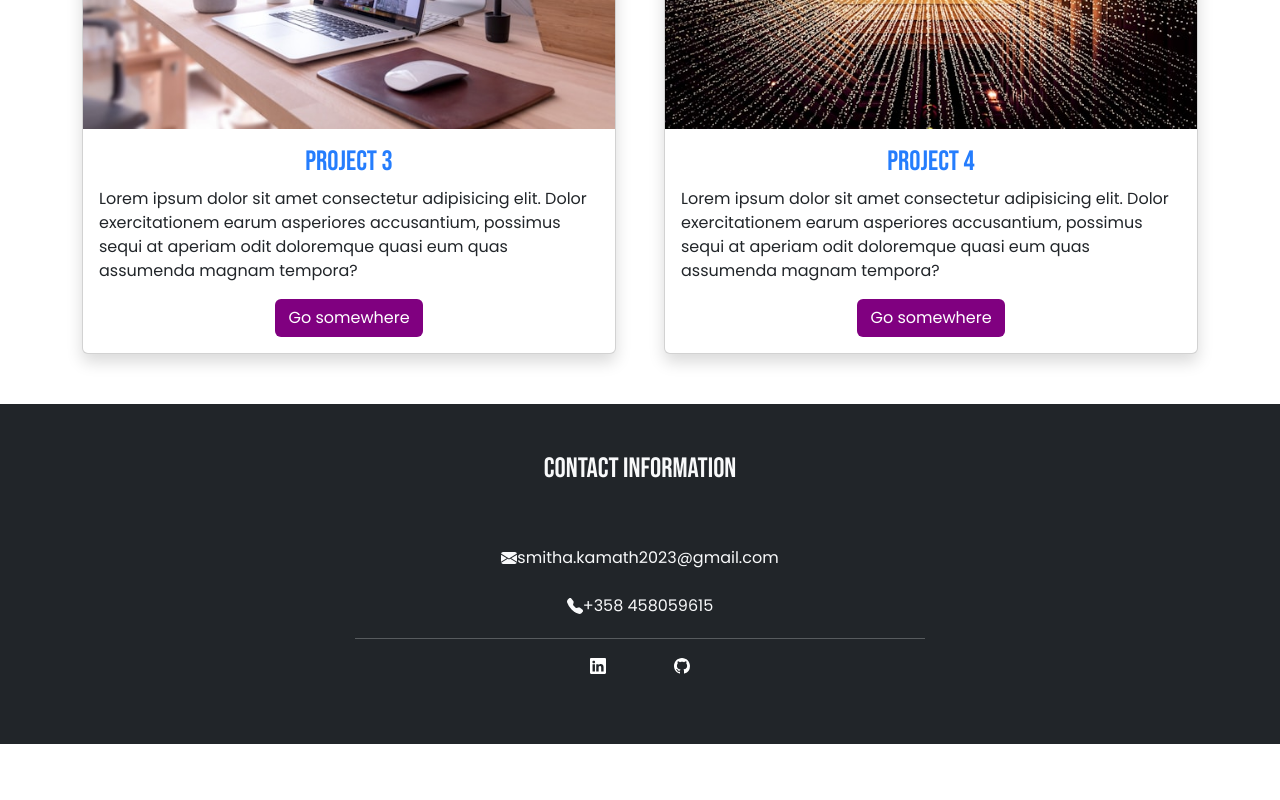
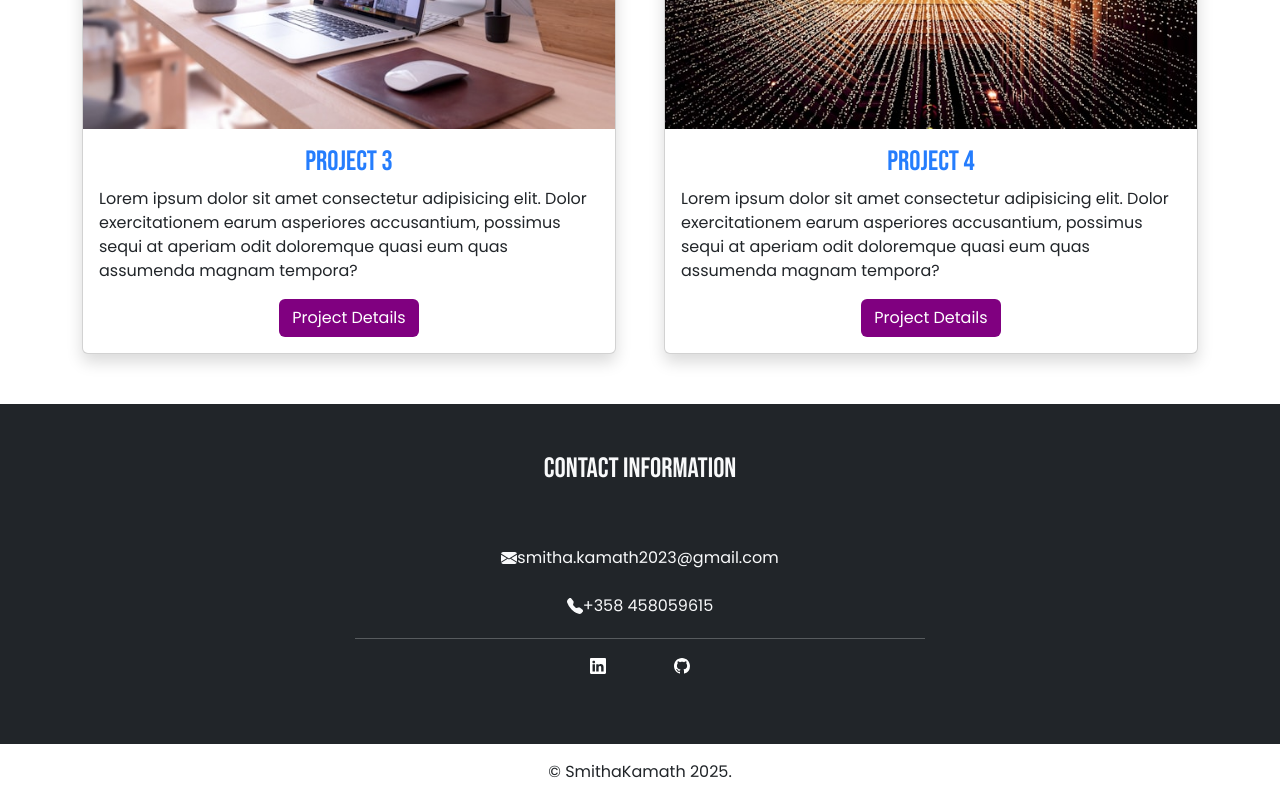
Before and after one commit to smitha-2020/reactAuthRtkQuery, a React (Vite) app: page / in a window 1280 px wide. Shown: the part 2183-2983 px from the top of the page. Before the commit the page ends 2927 px from the top, so only its background shows below. Built offline with nearby package versions, Linux system fonts and the light colour scheme.

Commit message:
footer added

```diff
--- a/src/App.tsx
+++ b/src/App.tsx
@@ -5,6 +5,7 @@ import MyProjects from "./components/MyProjects";
 import NavigationBar from "./components/NavigationBar";
 import "./scss/custom.scss";
 import "./customBootstrapStyles.css";
+import Footer from "./components/Footer";
 
 function App() {
   return (
@@ -14,6 +15,7 @@ function App() {
       <About />
       <MyProjects />
       <Contact />
+      <Footer />
     </div>
   );
 }
--- a/src/components/Footer.tsx
+++ b/src/components/Footer.tsx
@@ -1,5 +1,9 @@
 const Footer = () => {
-  return <div></div>;
+  return (
+    <div className="d-flex flex-row justify-content-center py-3">
+      © SmithaKamath 2025.
+    </div>
+  );
 };
 
 export default Footer;
--- a/src/components/ProjectCard.tsx
+++ b/src/components/ProjectCard.tsx
@@ -15,7 +15,7 @@ const ProjectCard = ({ proj }: { proj: ProjectItemProps }) => {
           </div>
           <Card.Text>{proj.projectDescription}</Card.Text>
           <div className="proj-card-button">
-            <Button variant="flat">Go somewhere</Button>
+            <Button variant="flat">Project Details</Button>
           </div>
         </Card.Body>
       </Card>
--- a/src/scss/custom.scss
+++ b/src/scss/custom.scss
@@ -2,6 +2,7 @@
 
 @import "bootstrap/scss/functions";
 @import "bootstrap/scss/variables";
+@import "bootstrap/scss/mixins";
 
 @function tint-color($color, $weight) {
   @return mix(white, $color, $weight);
@@ -46,7 +47,7 @@ $theme-colors: map-merge($theme-colors, $custom-colors);
     flex-direction: column;
     align-items: center;
   }
-  @media (min-width: 992px) {
+  @include media-breakpoint-up(lg) {
     .custom-nav {
       flex-direction: row;
       width: 100%;
```
